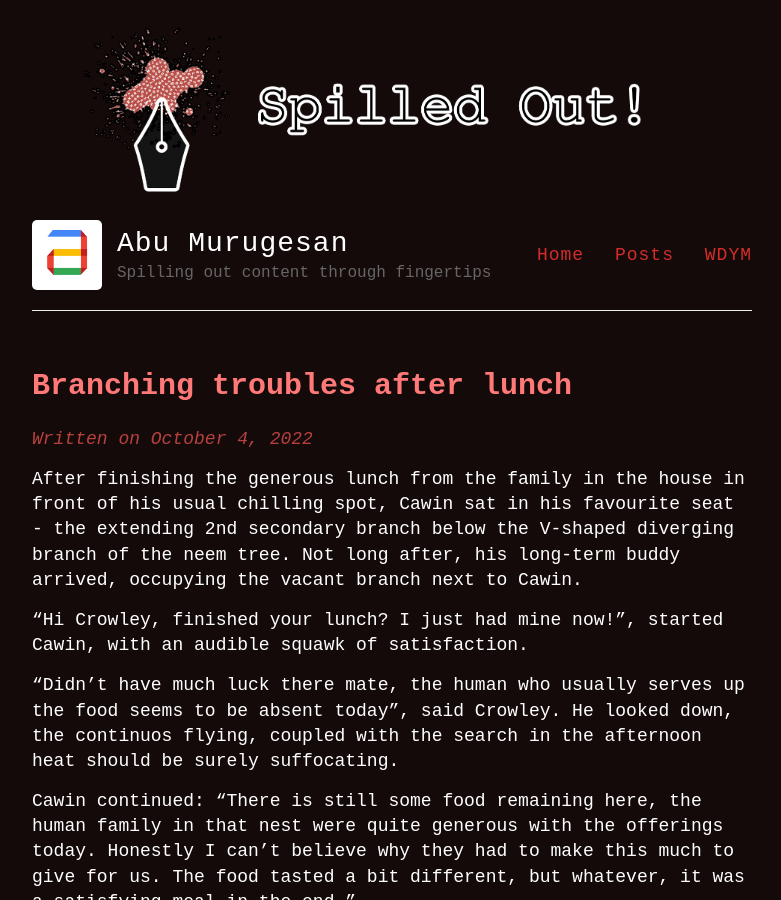
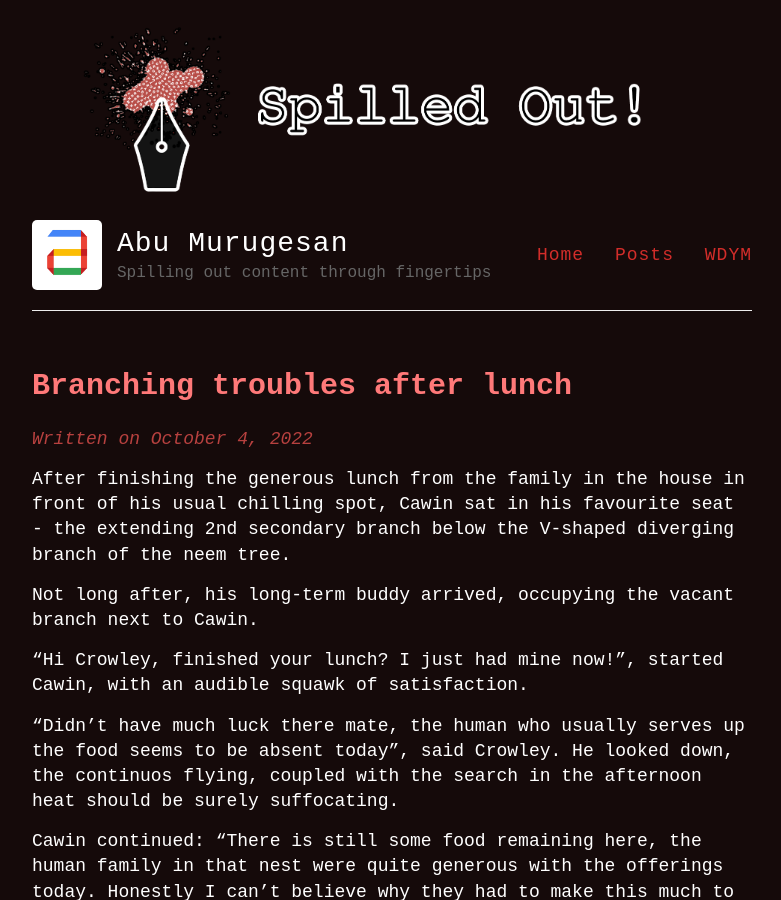
Before and after one commit to abumsd7/abumsd7.github.io, a Jekyll site: the page built from _posts/2022-10-04-Branching-troubles-after-lunch.md, in a window 1280 px wide and 900 px high. Shown: the whole window, without its empty margins (248-1029 px from the left). Built offline with Jekyll 4.4.1, drawn with Linux system fonts in a browser that asks for light colours; comment, search, counter and statistics services are not loaded; some of the changed lines change nothing that is shown.

Commit message:
Change #4

```diff
--- a/_posts/2022-10-04-Branching-troubles-after-lunch.md
+++ b/_posts/2022-10-04-Branching-troubles-after-lunch.md
@@ -3,8 +3,9 @@ layout: post
 title: Branching troubles after lunch
 date: 2022-10-04 15:00:00 +0530
 ---
-After finishing the generous lunch from the family in the house in front of his usual chilling spot, Cawin sat in his favourite seat - the extending 2nd secondary branch below the V-shaped diverging branch of the neem tree. Not long after, his long-term buddy arrived, occupying the vacant branch next to Cawin.
-<!-- readmore -->
+After finishing the generous lunch from the family in the house in front of his usual chilling spot, Cawin sat in his favourite seat - the extending 2nd secondary branch below the V-shaped diverging branch of the neem tree.
+
+Not long after, his long-term buddy arrived, occupying the vacant branch next to Cawin.
 
 "Hi Crowley, finished your lunch? I just had mine now!", started Cawin, with an audible squawk of satisfaction.
 
```
